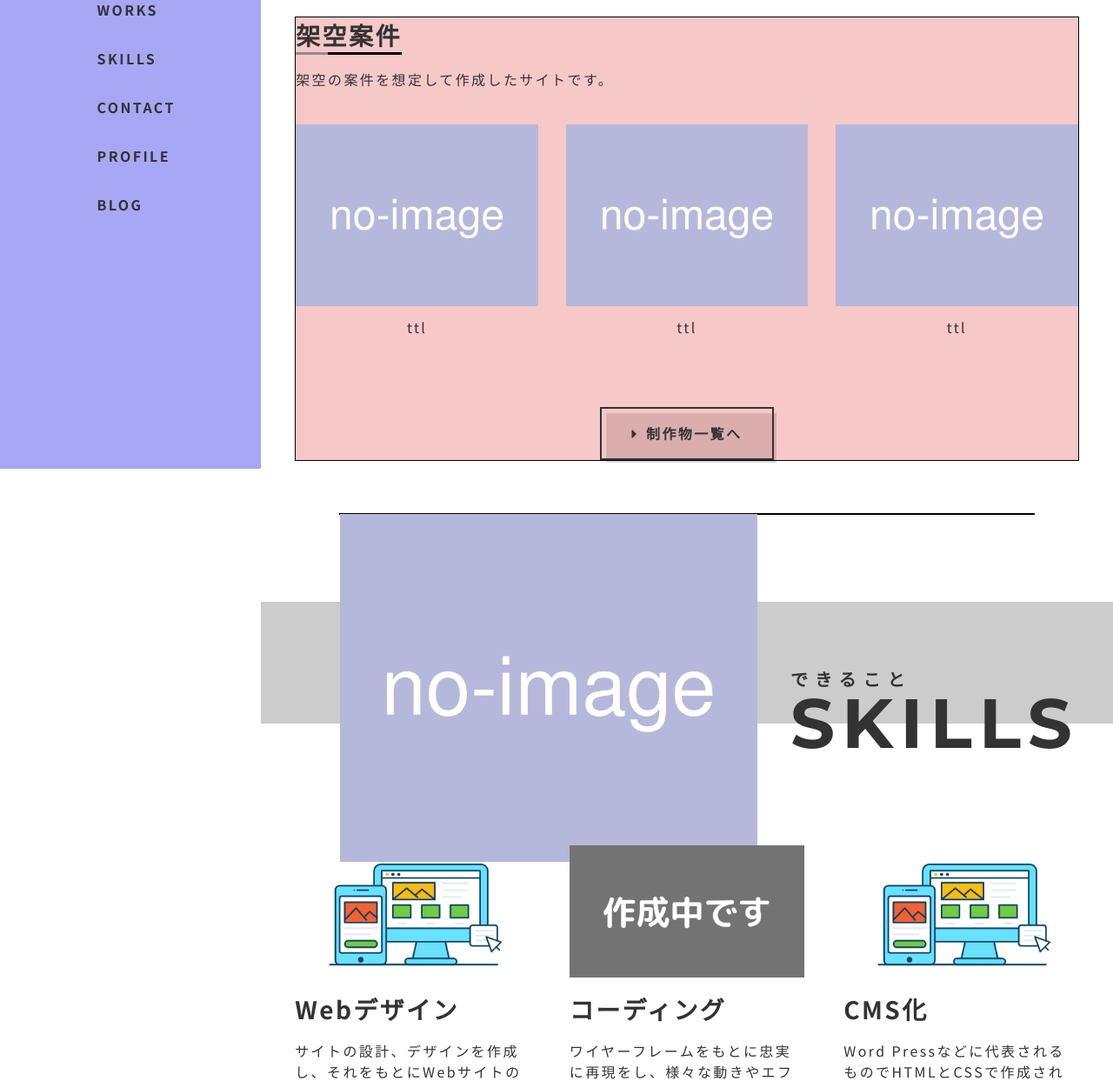
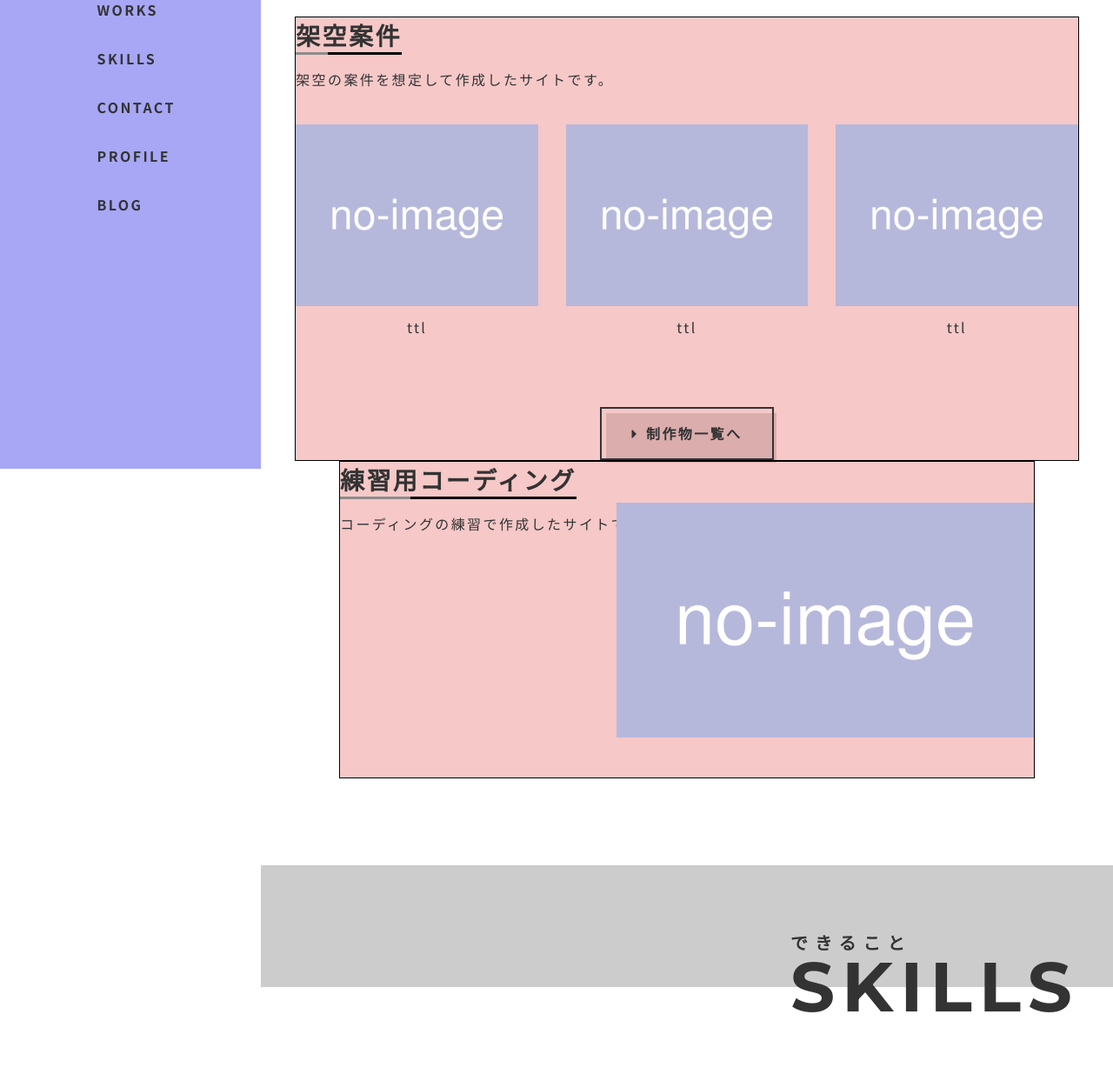
Before and after one commit to kbo580/my-portfolio-ver4, a PHP site: page / in a window 1280 px wide. Shown: the part 367-1610 px from the top of the page at 87% size. Run offline with PHP 8.4, Linux system fonts and the light colour scheme; style sheets or scripts are compiled from the project's sources.

Commit message:
no message

```diff
--- a/css/styles.css
+++ b/css/styles.css
@@ -421,7 +421,6 @@ body.active {
 .works-item-wrapper {
   background-color: rgba(224, 75, 75, 0.3);
   border: 1px solid #000;
-  margin-bottom: 60px;
 }
 
 .works-text {
@@ -473,16 +472,23 @@ body.active {
   .st-inner {
     max-width: 800px;
     margin: 0 auto;
+    height: 365px;
   }
   .works-text-wrapper {
     position: absolute;
     max-width: 480px;
     left: 0;
+    height: 100%;
   }
   .works-image-wrapper {
     position: absolute;
     max-width: 480px;
-    height: 400px;
+    aspect-ratio: 16 / 9;
+    overflow: hidden;
+    right: 0;
+    top: 50%;
+    -webkit-transform: translateY(-50%);
+            transform: translateY(-50%);
   }
 }
 
--- a/css/styles.scss
+++ b/css/styles.scss
@@ -410,7 +410,7 @@ body.active{
 .works-item-wrapper{
   background-color: rgba(224, 75, 75, 0.3);
   border: 1px solid #000;
-  margin-bottom: 60px;
+
 }
 
 
@@ -463,6 +463,7 @@ body.active{
   .st-inner{
     max-width: 800px;
     margin: 0 auto;
+    height: 365px;
 
   }
 
@@ -470,17 +471,18 @@ body.active{
     position: absolute;
     max-width: 480px;
     left: 0;
+    height: 100%;
     // padding: 84px 160px 84px 84px;
   }
 
   .works-image-wrapper{
     position: absolute;
     max-width: 480px;
-    // width: 400px;
-    // right: 20px;
-    // top: 140px;
-    height: 400px;
-    // background-color: #ddd;
+    aspect-ratio: 16 / 9;
+    overflow: hidden;
+    right: 0;
+    top: 50%;
+    transform: translateY(-50%);
   }
 }
 
```
Also changed, not shown: 1 other file.
